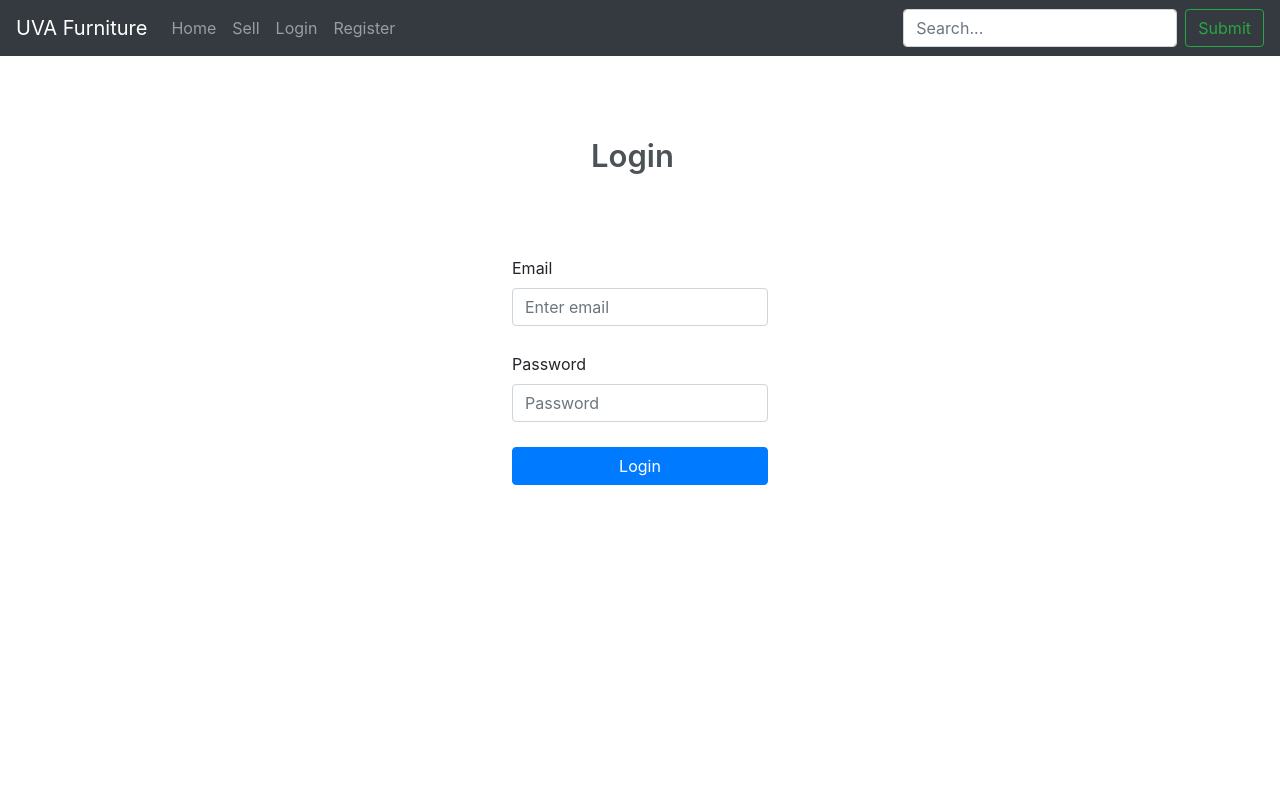
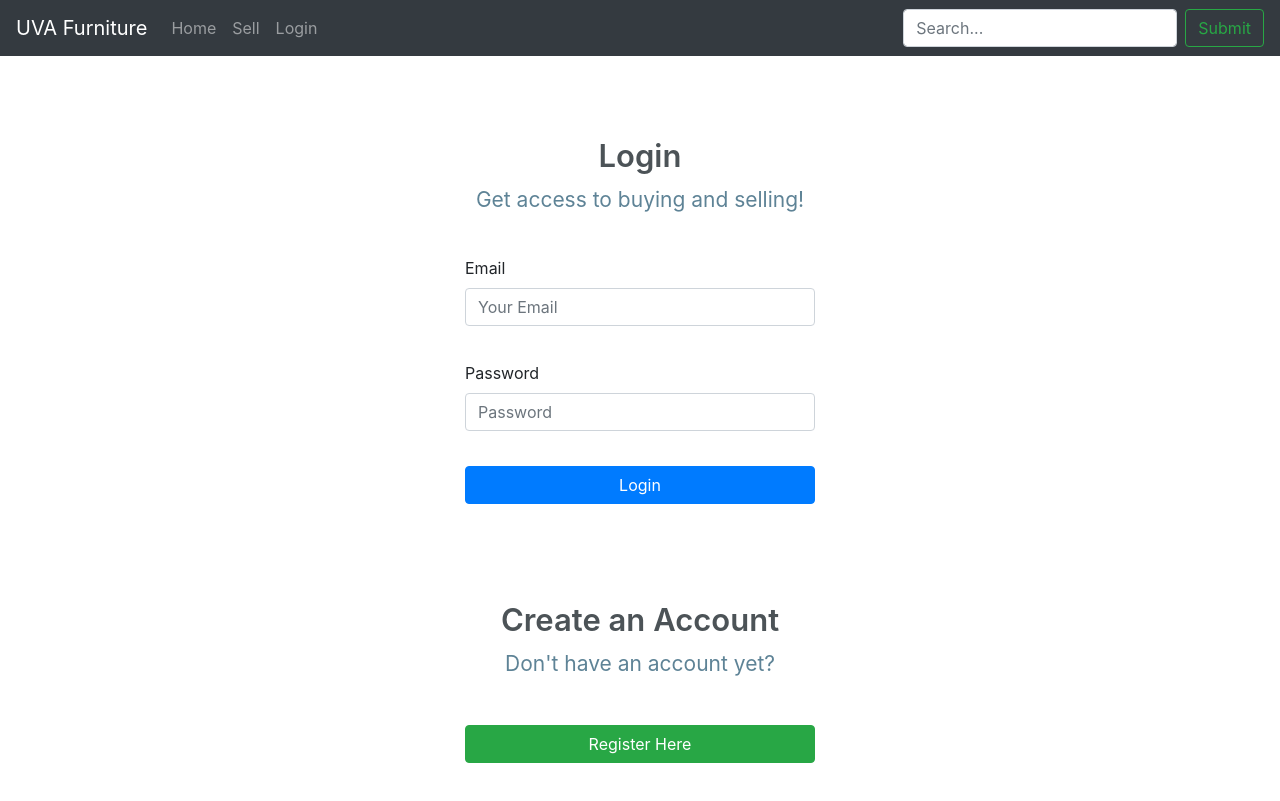
Before and after one commit to marinak6/UVA-furniture, a Django app: page /login/ in a window 1280 px wide. Before the commit the page ends 485 px from the top, so only its background shows below. Run offline with Django 3.2, Linux system fonts and the light colour scheme; some libraries are stand-ins or nearby versions.

Commit message:
Consolidated Login and Register
You access the register page by going to login and seeing the link to register because you don't have an account

```diff
--- a/web/frontend/templates/base.html
+++ b/web/frontend/templates/base.html
@@ -49,9 +49,6 @@
             <li class="nav-item">
               <a id="login" class="nav-link" href="{% url 'frontend:login' %}">Login</a>
             </li>
-            <li class="nav-item">
-              <a id="register" class="nav-link" href="{% url 'frontend:register' %}">Register</a>
-            </li>
           {% endif %}
         </ul>
         <form class="form-inline my-2 my-lg-0" action="{% url 'frontend:search' %}">
--- a/web/frontend/templates/login.html
+++ b/web/frontend/templates/login.html
@@ -1,23 +1,30 @@
 {% extends 'base.html' %} {% block content %}
 
-<form action="/login/?next={{ next_link }}" method="post">
-  {% csrf_token %}
-    <div class="login-form">
-      <div class="form-group" style= "width:20%;">
-        <div class="col-md-6 mx-auto">
-          <div class="header-title">
+<div class="container" style="margin-bottom:30px">
+  <div class="row">
+    <div class="col-md-6 mx-auto text-center">
+      <div class="header-title" style="margin-top:80px; margin-bottom:40px">
         <h1 class="wv-heading--title">
           Login
         </h1>
+        <h2 class="wv-heading--subtitle">
+          Get access to buying and selling!
+        </h2>
       </div>
     </div>
+  </div>
+  <div class="row">
+    <div class="col-md-4 mx-auto">
+      <div class="myform form">
+        <form action="/login/?next={{ next_link }}" method="post">
+          {% csrf_token %}
           <label for="email">Email</label>
           <input
             class="form-control"
             type="email"
             id="email"
             name="email"
-          placeholder="Enter email"
+            placeholder="Your Email"
           />
           <label for="password" style="margin-top:10%">Password</label>
           <input
@@ -33,22 +40,52 @@
             name="submit"
             value="Login"
             id = "loginbtn"
-          style="margin-top:10%; width:100%;
-    display:block;"
-
+            style="margin-top:10%; width:100%; display:block;"
           >
           Login
           </button>
-        <br />
+        </form>
+      </div>
+    </div>
+  </div>
   <div class="row">
+    <div class="col-md-4 mx-auto">
+      <div class="myform form">
         {% if error %}
           <div class="alert alert-danger" role="alert">
-              {{error}}
+            ERROR: {{error}}
           </div>
         {% endif %}
       </div>
     </div>
   </div>
-  </form>
+  <div class="row">
+    <div class="col-md-6 mx-auto text-center">
+      <div class="header-title" style="margin-top:80px; margin-bottom:10px">
+        <h1 class="wv-heading--title">
+          Create an Account
+        </h1>
+        <h2 class="wv-heading--subtitle">
+          Don't have an account yet?
+        </h2>
+      </div>
+    </div>
+  </div>
+  <div class="row">
+    <div class="col-md-4 mx-auto">
+      <div class="myform form">
+        <button
+          id="registerbtn"
+          type="button"
+          class="btn btn-success mb-2"
+          style="margin-top:10%; width:100%; display:block;"
+          onclick="window.location.href='{% url 'frontend:register' %}'"
+        >
+        Register Here
+        </button>
+      </div>
+    </div>
+  </div>
+</div>
 
 {% endblock %}
```
Also changed, not shown: web/frontend/templates/register.html (line endings or trailing spaces). Lines whose indentation alone changed are shown as unchanged.
